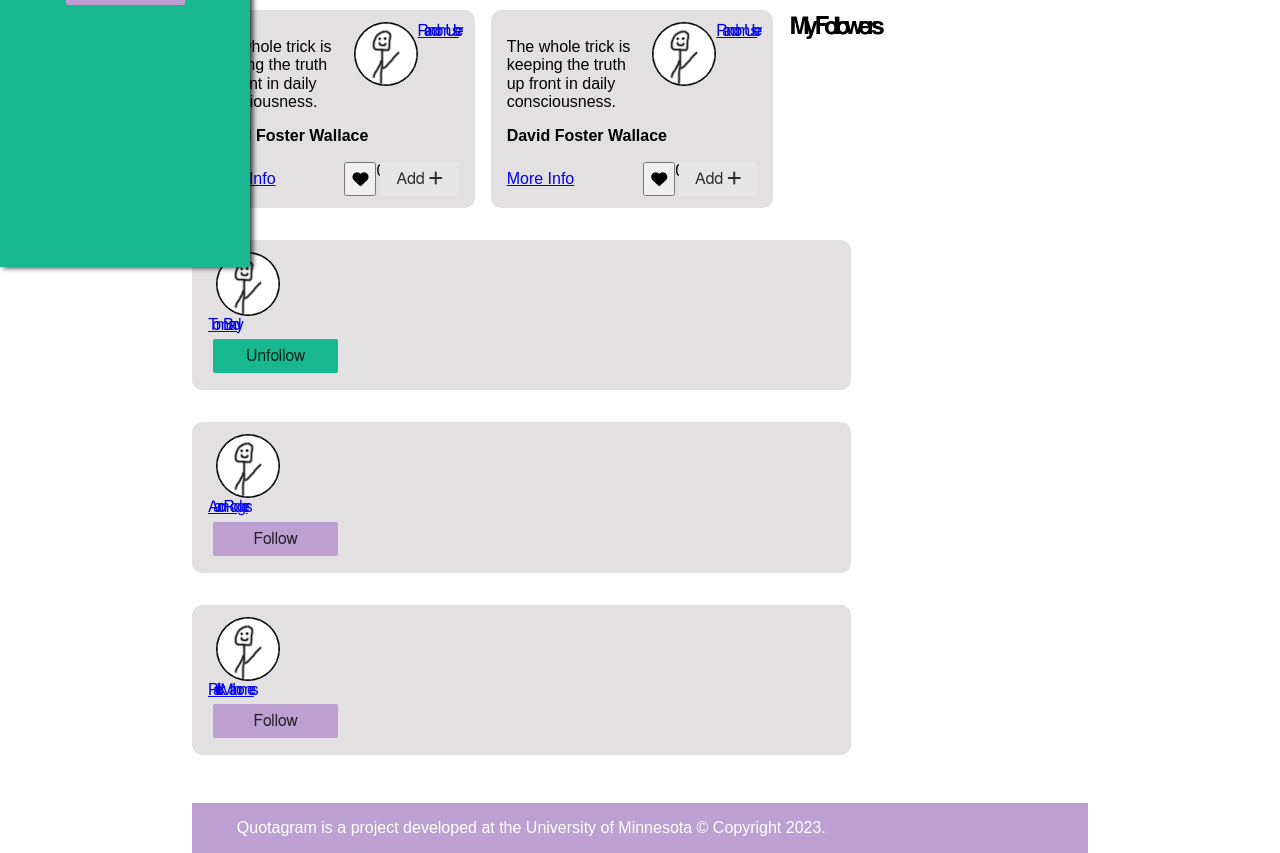
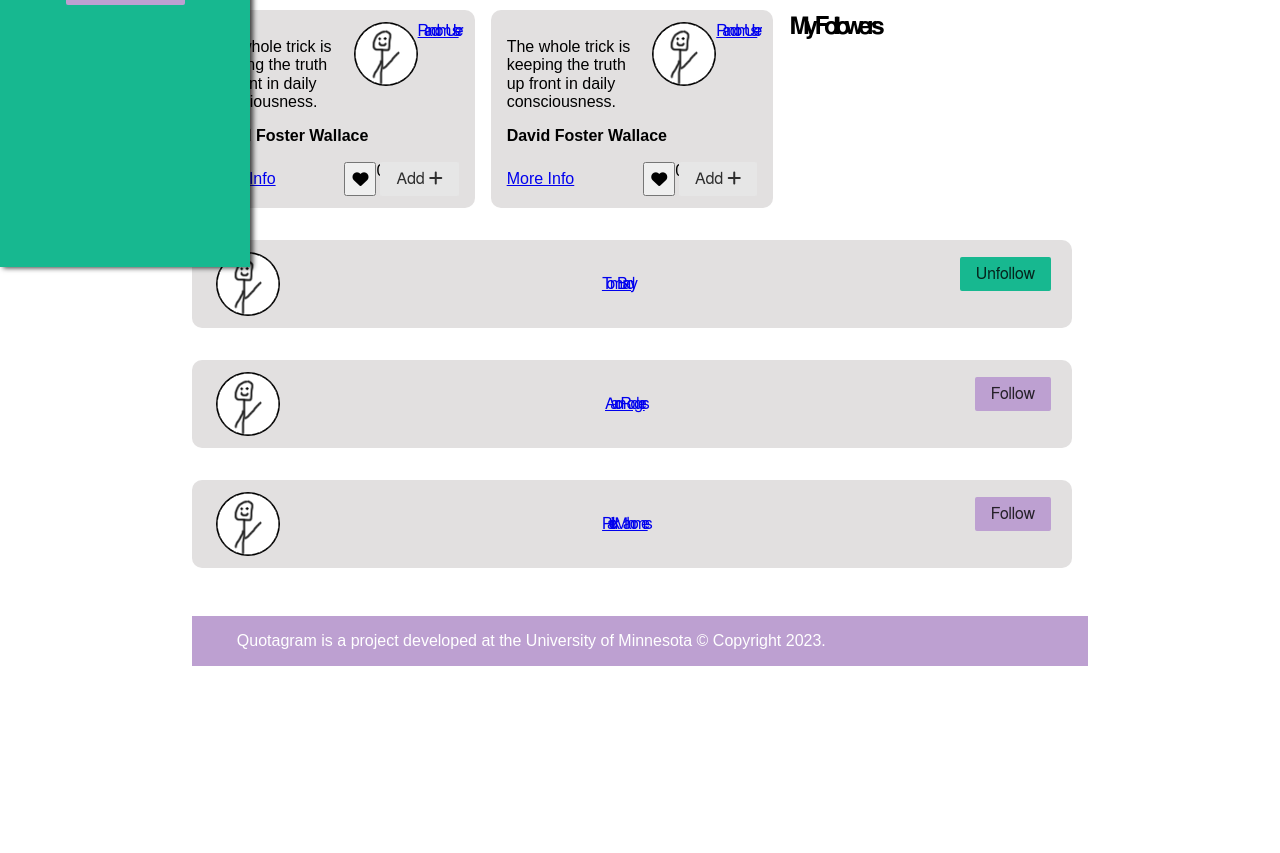
Before and after one commit to kurokiasahi222/Quotogram, a Flask app: page /profile in a window 1280 px wide. Shown: the part 533-1386 px from the top of the page. After the commit the page ends 1199 px from the top, so only its background shows below. Run offline with Flask 2, Linux system fonts and the light colour scheme; some libraries are stand-ins or nearby versions.

Commit message:
follower module

```diff
--- a/static/follower.css
+++ b/static/follower.css
@@ -2,29 +2,31 @@
 
 .follower {
     background-color: #e2e0e0;
-    width: 70%;
+    width: 100%;
     border-radius: 10px;
     padding: 0.75em 1em;
     margin: 1em 0;
     margin-right: 1em;
+
+    display:flex;
 }
 
-.follower-user {
-    float: right;
-}
 
 .follower-user-image {
     margin-left: 0.5em;
 }
 
+.follower-user-name{
+    margin:auto;
+}
 .unfollow-button{
     margin: 5px;
     background-color: var(--color-primary);
-    width: 20%;
+    width: auto;
 }
 
 .follow-button{
     margin: 5px;
     background-color: var(--color-secondary);
-    width: 20%;
+    width: auto;
 }
--- a/templates/profile.html
+++ b/templates/profile.html
@@ -53,7 +53,7 @@
             {% include "modules/quote.html" %}
         {% endwith %}
         {% endwith %}
-<h2> My Followers</h2><br>
+<h2> My Followers</h2>
 {% with
     quote_user = "Tom Brady",
     following = True %}
```
